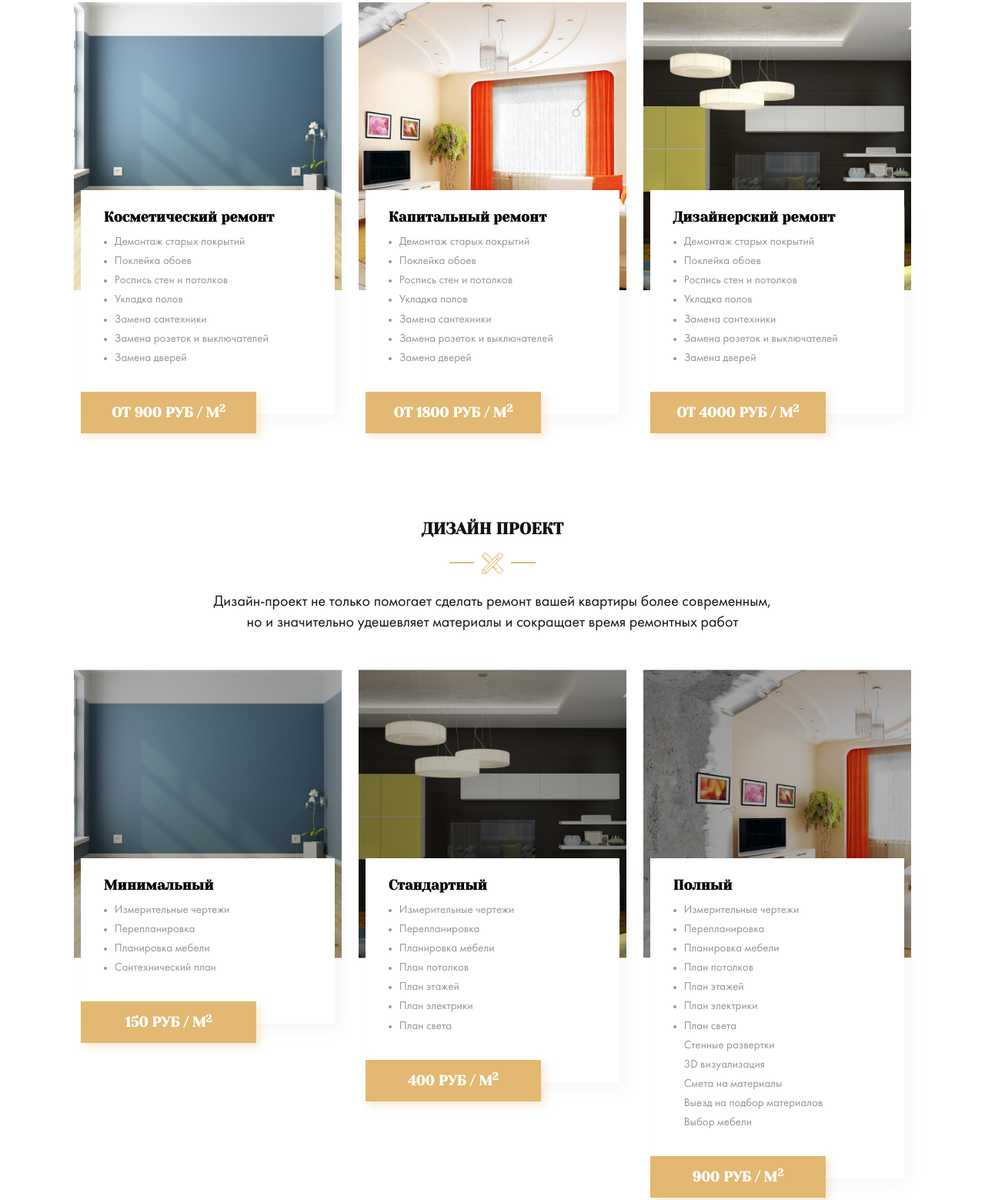
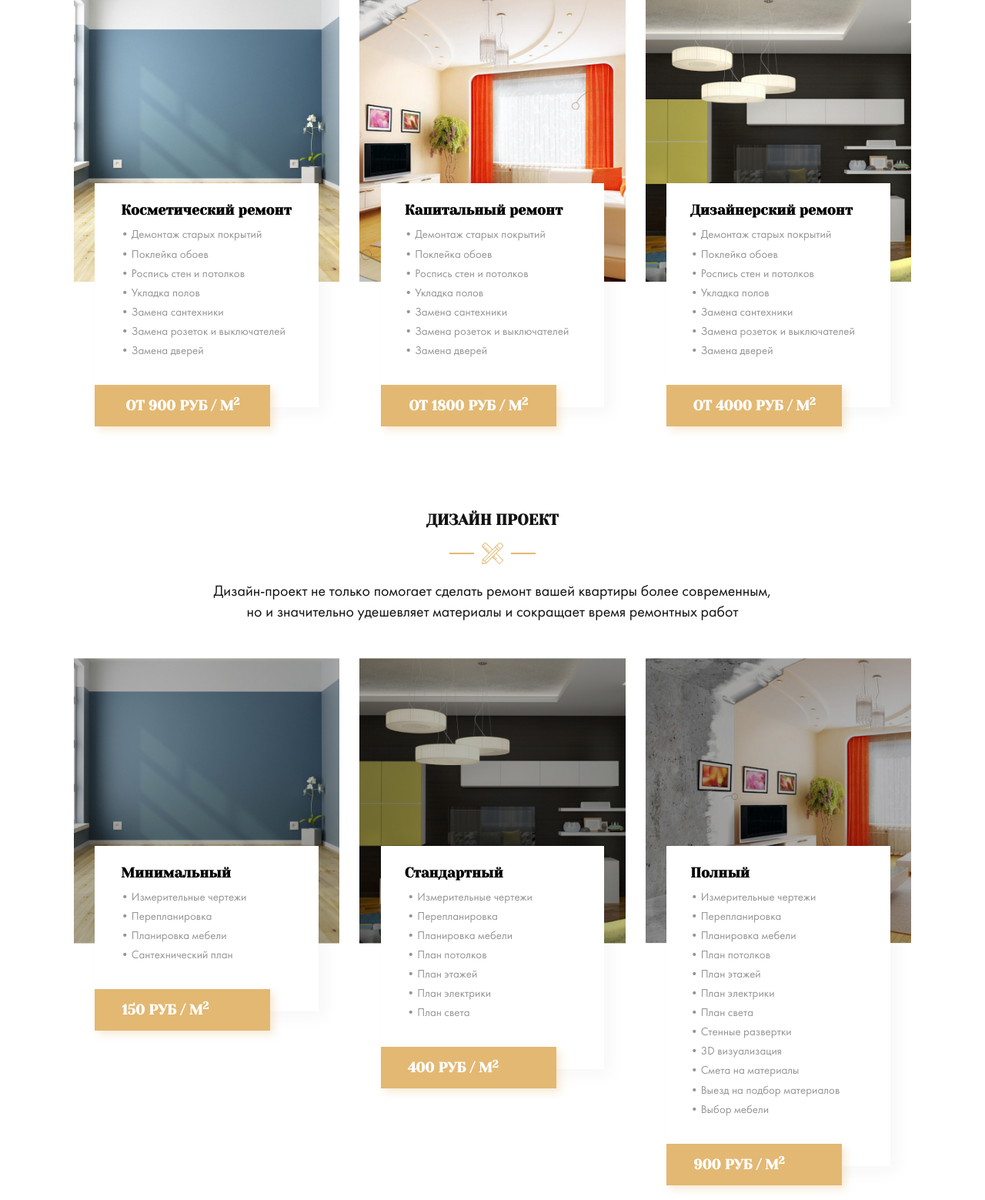
Before and after one commit to Mobydi86/Lesson_20, a website: page index.html in a window 1280 px wide. Shown: the part 1180-2739 px from the top of the page at 77% size. Drawn offline with Linux system fonts and the light colour scheme; files whose address does not match are found by name.

Commit message:
fix: Error processing

```diff
--- a/index.html
+++ b/index.html
@@ -92,22 +92,22 @@
                   <div class="card types__card">
                     <img src="img/types/type-1.jpg" alt="Косметический ремонт" class="card__image">
                     <div class="card__text">
-                      <h3 class="card__title">Косметический ремонт</h3>
+                      <h3 class="card__title card__maxmargin">Косметический ремонт</h3>
                       <!-- /.card__title -->
-                      <ul class="card__list">
-                        <li class="card__item">Демонтаж старых покрытий</li>
+                      <ul class="card__list card__maxmargin">
+                        <li class="card__item">• Демонтаж старых покрытий</li>
                         <!-- /.card__item -->
-                        <li class="card__item">Поклейка обоев</li>
+                        <li class="card__item">• Поклейка обоев</li>
                         <!-- /.card__item -->
-                        <li class="card__item">Роспись стен и потолков</li>
+                        <li class="card__item">• Роспись стен и потолков</li>
                         <!-- /.card__item -->
-                        <li class="card__item">Укладка полов</li>
+                        <li class="card__item">• Укладка полов</li>
                         <!-- /.card__item -->
-                        <li class="card__item">Замена сантехники</li>
+                        <li class="card__item">• Замена сантехники</li>
                         <!-- /.card__item -->
-                        <li class="card__item">Замена розеток и выключателей</li>
+                        <li class="card__item">• Замена розеток и выключателей</li>
                         <!-- /.card__item -->
-                        <li class="card__item">Замена дверей</li>
+                        <li class="card__item">• Замена дверей</li>
                         <!-- /.card__item -->
                       </ul>
                       <!-- /.card__list -->
@@ -123,22 +123,22 @@
                   <div class="card types__card">
                     <img src="img/types/type-2.jpg" alt="Капитальный ремонт" class="card__image">
                     <div class="card__text">
-                        <h3 class="card__title">Капитальный ремонт</h3>
+                        <h3 class="card__title card__minmargin">Капитальный ремонт</h3>
                         <!-- /.card__title -->
-                        <ul class="card__list">
-                          <li class="card__item">Демонтаж старых покрытий</li>
+                        <ul class="card__list card__minmargin">
+                          <li class="card__item">• Демонтаж старых покрытий</li>
                           <!-- /.card__item -->
-                          <li class="card__item">Поклейка обоев</li>
+                          <li class="card__item">• Поклейка обоев</li>
                           <!-- /.card__item -->
-                          <li class="card__item">Роспись стен и потолков</li>
+                          <li class="card__item">• Роспись стен и потолков</li>
                           <!-- /.card__item -->
-                          <li class="card__item">Укладка полов</li>
+                          <li class="card__item">• Укладка полов</li>
                           <!-- /.card__item -->
-                          <li class="card__item">Замена сантехники</li>
+                          <li class="card__item">• Замена сантехники</li>
                           <!-- /.card__item -->
-                          <li class="card__item">Замена розеток и выключателей</li>
+                          <li class="card__item">• Замена розеток и выключателей</li>
                           <!-- /.card__item -->
-                          <li class="card__item">Замена дверей</li>
+                          <li class="card__item">• Замена дверей</li>
                           <!-- /.card__item -->
                         </ul>
                         <!-- /.card__list -->
@@ -154,22 +154,22 @@
                   <div class="card types__card">
                     <img src="img/types/type-3.jpg" alt="Дизайнерский ремонт" class="card__image">
                     <div class="card__text">
-                        <h3 class="card__title">Дизайнерский ремонт</h3>
+                        <h3 class="card__title card__minmargin">Дизайнерский ремонт</h3>
                         <!-- /.card__title -->
-                        <ul class="card__list">
-                          <li class="card__item">Демонтаж старых покрытий</li>
+                        <ul class="card__list card__minmargin">
+                          <li class="card__item">• Демонтаж старых покрытий</li>
                           <!-- /.card__item -->
-                          <li class="card__item">Поклейка обоев</li>
+                          <li class="card__item">• Поклейка обоев</li>
                           <!-- /.card__item -->
-                          <li class="card__item">Роспись стен и потолков</li>
+                          <li class="card__item">• Роспись стен и потолков</li>
                           <!-- /.card__item -->
-                          <li class="card__item">Укладка полов</li>
+                          <li class="card__item">• Укладка полов</li>
                           <!-- /.card__item -->
-                          <li class="card__item">Замена сантехники</li>
+                          <li class="card__item">• Замена сантехники</li>
                           <!-- /.card__item -->
-                          <li class="card__item">Замена розеток и выключателей</li>
+                          <li class="card__item">• Замена розеток и выключателей</li>
                           <!-- /.card__item -->
-                          <li class="card__item">Замена дверей</li>
+                          <li class="card__item">• Замена дверей</li>
                           <!-- /.card__item -->
                         </ul>
                         <!-- /.card__list -->
@@ -206,19 +206,19 @@
             <div class="card design__card">
               <img src="img/design/design-1.jpg" alt="Минимальный" class="card__image">
               <div class="card__text">
-                  <h3 class="card__title">Минимальный</h3>
+                  <h3 class="card__title card__maxmargin">Минимальный</h3>
                   <!-- /.card__title -->
-                  <ul class="card__list">
-                    <li class="card__item">Измерительные чертежи</li>
+                  <ul class="card__list card__maxmargin">
+                    <li class="card__item">• Измерительные чертежи</li>
                     <!-- /.card__item -->
-                    <li class="card__item">Перепланировка</li>
+                    <li class="card__item">• Перепланировка</li>
                     <!-- /.card__item -->
-                    <li class="card__item">Планировка мебели</li>
+                    <li class="card__item">• Планировка мебели</li>
                     <!-- /.card__item -->
-                    <li class="card__item">Сантехнический план</li>
+                    <li class="card__item">• Сантехнический план</li>
                   </ul>
                   <!-- /.card__list -->
-                  <strong class="card__pricetag">150 руб / м<sup>2</sup></strong>
+                  <strong class="card__pricetag design__pricetag">150 руб / м<sup>2</sup></strong>
                   <!-- /.card__pricetag -->
                 </div>
                 <!-- /.card__text -->
@@ -230,25 +230,25 @@
           <div class="card design__card">
             <img src="img/design/design-2.jpg" alt="Стандартный" class="card__image">
             <div class="card__text">
-                <h3 class="card__title">Стандартный</h3>
+                <h3 class="card__title card__minmargin">Стандартный</h3>
                 <!-- /.card__title -->
-                <ul class="card__list">
-                  <li class="card__item">Измерительные чертежи</li>
+                <ul class="card__list card__maxmargin">
+                  <li class="card__item">• Измерительные чертежи</li>
                   <!-- /.card__item -->
-                  <li class="card__item">Перепланировка</li>
+                  <li class="card__item">• Перепланировка</li>
                   <!-- /.card__item -->
-                  <li class="card__item">Планировка мебели</li>
+                  <li class="card__item">• Планировка мебели</li>
                   <!-- /.card__item -->
-                  <li class="card__item">План потолков</li>
+                  <li class="card__item">• План потолков</li>
                   <!-- /.card__item -->
-                  <li class="card__item">План этажей</li>
+                  <li class="card__item">• План этажей</li>
                   <!-- /.card__item -->
-                  <li class="card__item">План электрики</li>
+                  <li class="card__item">• План электрики</li>
                   <!-- /.card__item -->
-                  <li class="card__item">План света</li>
+                  <li class="card__item">• План света</li>
                 </ul>
                 <!-- /.card__list -->
-                <strong class="card__pricetag">400 руб / м<sup>2</sup></strong>
+                <strong class="card__pricetag design__pricetag">400 руб / м<sup>2</sup></strong>
                 <!-- /.card__pricetag -->
               </div>
               <!-- /.card__text -->
@@ -260,36 +260,36 @@
           <div class="card design__card">
             <img src="img/design/design-3.jpg" alt="Полный" class="card__image">
             <div class="card__text">
-             <h3 class="card__title design__title">Полный</h3>
+             <h3 class="card__title card__minmargin design__title">Полный</h3>
               <!-- /.card__title -->
-              <ul class="card__list">
-                <li class="card__item">Измерительные чертежи</li>
+              <ul class="card__list card__minmargin">
+                <li class="card__item">• Измерительные чертежи</li>
                 <!-- /.card__item -->
-                <li class="card__item">Перепланировка</li>
+                <li class="card__item">• Перепланировка</li>
                 <!-- /.card__item -->
-                <li class="card__item">Планировка мебели</li>
+                <li class="card__item">• Планировка мебели</li>
                 <!-- /.card__item -->
-                <li class="card__item">План потолков</li>
+                <li class="card__item">• План потолков</li>
                 <!-- /.card__item -->
-                <li class="card__item">План этажей</li>
+                <li class="card__item">• План этажей</li>
                 <!-- /.card__item -->
-                <li class="card__item">План электрики</li>
+                <li class="card__item">• План электрики</li>
                 <!-- /.card__item -->
-                <li class="card__item">План света</li>
+                <li class="card__item">• План света</li>
                 <!-- /.card__item -->
-                <li class="card__item">Стенные развертки</li>
+                <li class="card__item">• Стенные развертки</li>
                 <!-- /.card__item -->
-                <li class="card__item">3D визуализация</li>
+                <li class="card__item">• 3D визуализация</li>
                 <!-- /.card__item -->
-                <li class="card__item">Смета на материалы</li>
+                <li class="card__item">• Смета на материалы</li>
                 <!-- /.card__item -->
-                <li class="card__item">Выезд на подбор материалов</li>
+                <li class="card__item">• Выезд на подбор материалов</li>
                 <!-- /.card__item -->
-                <li class="card__item">Выбор мебели</li>
+                <li class="card__item">• Выбор мебели</li>
                 <!-- /.card__item -->
               </ul>
               <!-- /.card__list -->
-            <strong class="card__pricetag">900 руб / м<sup>2</sup></strong>
+            <strong class="card__pricetag design__pricetag">900 руб / м<sup>2</sup></strong>
             <!-- /.card__pricetag -->
           </div>
           <!-- /.card__text -->
--- a/sass/_interface.sass
+++ b/sass/_interface.sass
@@ -55,3 +55,5 @@
       border-radius: 1px
       cursor: pointer
       margin-right: 0.64rem
+li
+  list-style-type: none
--- a/sass/templates/_hero.sass
+++ b/sass/templates/_hero.sass
@@ -24,12 +24,14 @@
     margin-bottom: 1rem
   &__text
     font-size: 1.57rem
-    line-height: 131%
+    line-height: 143.3%
     max-width: 35.7rem
-    margin: 0 0 3.5rem 0
+    margin: 0 0 3.3rem 0
   &__button
+    max-width: 14.786rem
+    width: 100%
     margin-right: 1.43rem
-    padding: 1.4rem 2.5rem
+    padding: 1.2rem 1.5rem
   &__instagram
     position: absolute
     left: 0
@@ -88,10 +90,11 @@
       color: $light
 .title
   margin: 0
+  margin-bottom: 1.1rem
   font-family: 'Yeseva One', cursive
   text-transform: uppercase
-  font-size: 2.857rem
-  line-height: 1.4
+  font-size: 2.855rem
+  line-height: 1.3
   font-weight: normal
   &--primary
     color: $primary
--- a/sass/templates/_types.sass
+++ b/sass/templates/_types.sass
@@ -7,27 +7,32 @@
   align-items: flex-start
   justify-content: space-between
 .col
-  flex-basis: 32%
+  flex-basis: 31.715%
 .card
+  display: flex
+  flex-wrap: wrap
+  justify-content: center
+  &__maxmargin
+    margin-left: 2.429rem
+  &__minmargin
+    margin-left: 2.214rem
   &__image
     display: block
     width: 100%
   &__text
     position: relative
-    margin: 0 auto
-    margin-top: -9.3rem
-    padding: 1.79rem 2.14rem
-    max-width: 23.6rem
+    margin-top: -9.1rem
+    padding: 1.79rem 0
+    width: 84.184%
     background-color: $light
     box-shadow: 10px 10px 20px rgba(0, 0, 0, 0.03) //rgba(0, 0, 0, 0.03)
   &__title
     font-family: 'Yeseva One', cursive
     font-size: 1.29rem
     margin-top: 0
-    margin-bottom: 0.7rem
+    margin-bottom: -0.4rem
   &__list
-    padding: 0 0 0 1rem
-    margin: 0
+    padding: 0
     font-size: 1.07rem
     line-height: 1.79rem
     color: $secondary
```
Also changed, not shown: sass/_media.sass (+35 -24 lines), css/style.css.
